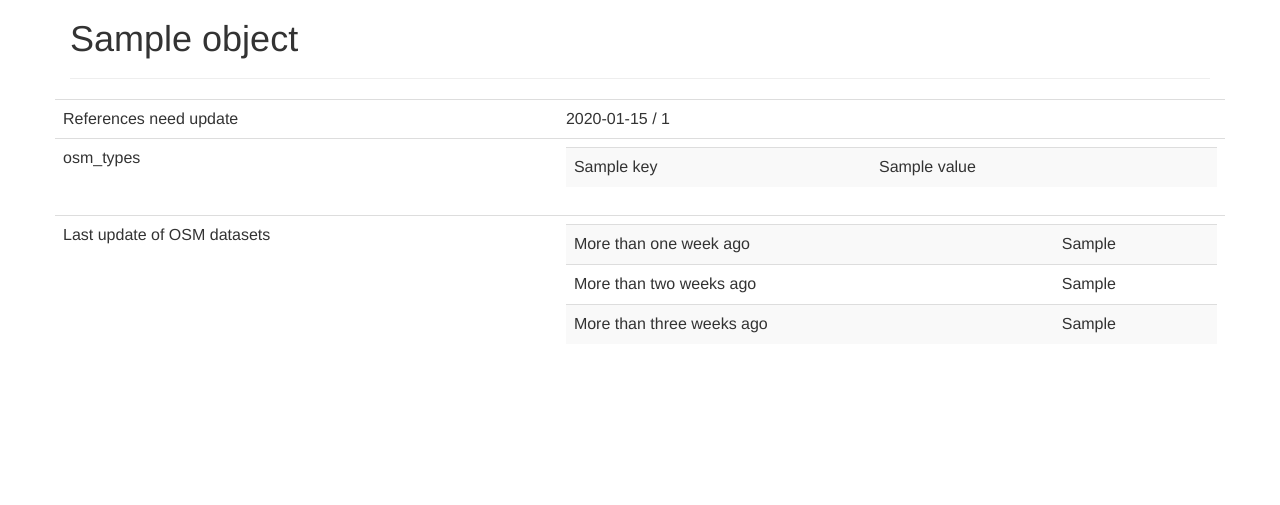
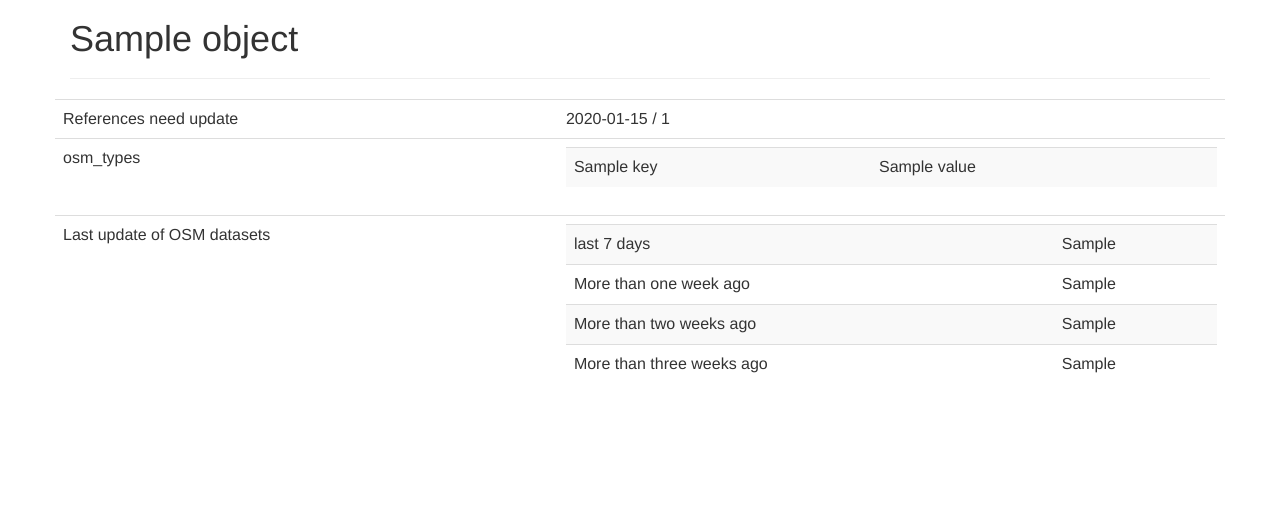
Before and after one commit to kirchenreich/kirchenreich, a Django app: template krprj/worshipmap/templates/statistics.html in a window 1280 px wide. Shown: the part 61-566 px from the top of the page. Before the commit the page ends 394 px from the top, so only its background shows below. Run offline with Django 3.2, Linux system fonts and the light colour scheme; the template is opened without the code that fills it: most values are stand-ins (such as "Sample title", 1, 10 or a date in 2020); some libraries are stand-ins or nearby versions.

Commit message:
an additional line in the stats

```diff
--- a/krprj/worshipmap/templates/statistics.html
+++ b/krprj/worshipmap/templates/statistics.html
@@ -55,6 +55,7 @@ img {
                     <tr>
                         <td>Last update of OSM datasets</td>
                         <td><table class="table table-striped">
+			    <tr><td>last 7 days</td><td>{{ last_7days }}</td></tr>
 			    <tr><td>More than one week ago</td><td>{{ older_than_1week }}</td></tr>
 			    <tr><td>More than two weeks ago</td><td>{{ older_than_2weeks }}</td></tr>
 			    <tr><td>More than three weeks ago</td><td>{{ older_than_3weeks }}</td></tr>
--- a/krprj/worshipmap/views.py
+++ b/krprj/worshipmap/views.py
@@ -75,6 +75,9 @@ class StatisticsView(TemplateView):
         context['osm_type'] = data
 
         # date
+        context['last_7days'] = KircheOsm.objects.filter(last_update__gt=(
+                datetime.datetime.utcnow().replace(tzinfo=utc) -
+                datetime.timedelta(days=7))).count()
         context['older_than_1week'] = KircheOsm.objects.filter(last_update__lt=(
                 datetime.datetime.utcnow().replace(tzinfo=utc) -
                 datetime.timedelta(days=7))).count()
```
